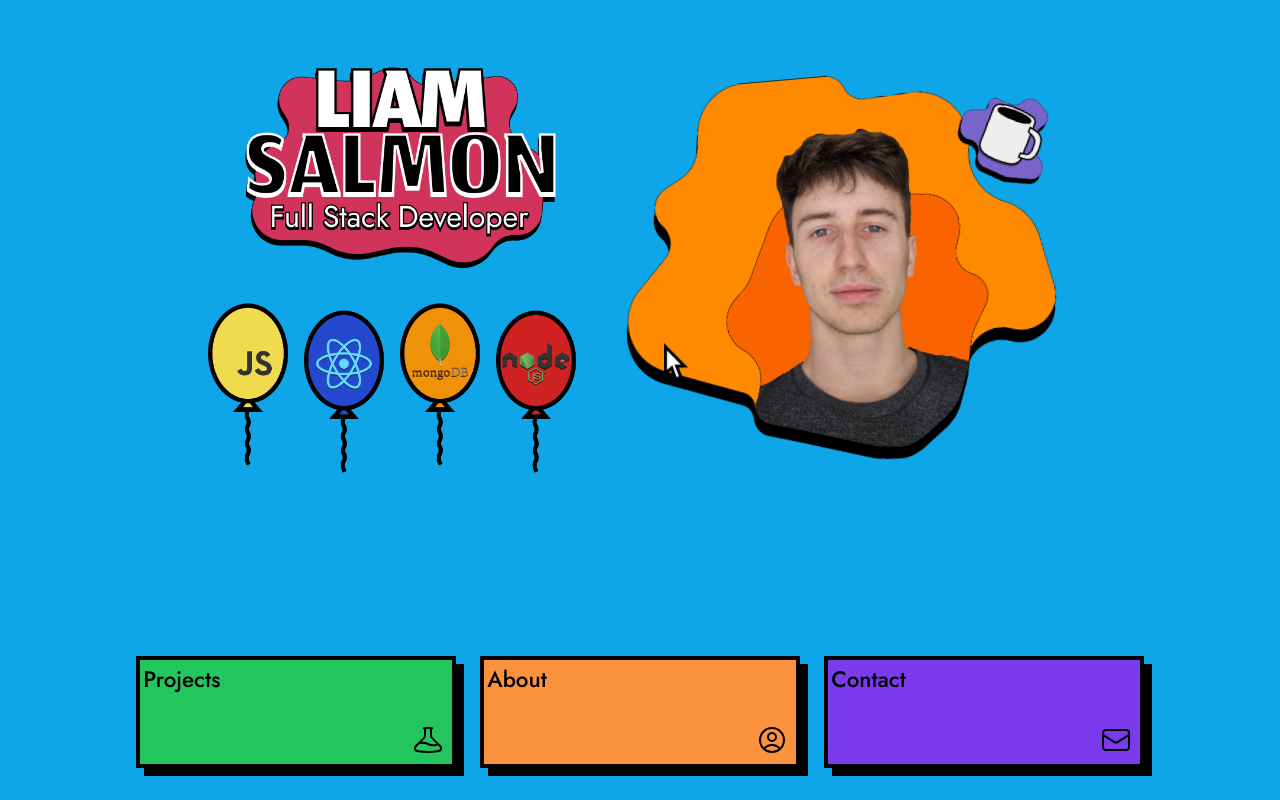
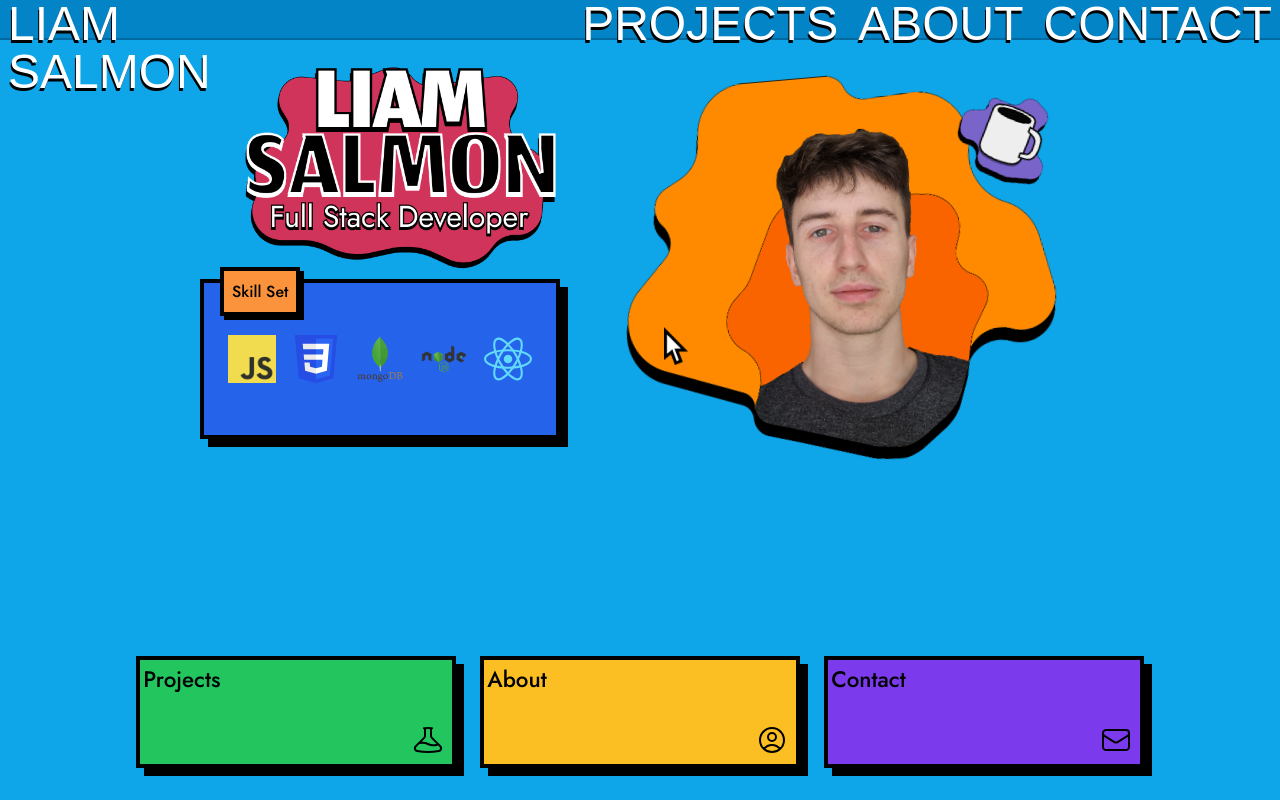
Before and after one commit to ElSammen/liamsalmon.com, a Next.js app: page / in a window 1280 px wide. Built offline with nearby package versions, Linux system fonts and the light colour scheme; a web font is replaced by a local one.

Commit message:
testing mobile responsiveness, modal still TODO

```diff
--- /dev/null
+++ b/app/components/navbar.js
@@ -0,0 +1,126 @@
+'use client'
+
+import React from 'react'
+import Link from 'next/link'
+import Image from 'next/image'
+import { useState, useCallback, useEffect } from 'react'
+import { subheaderFont, headerFont } from '../utils/fonts'
+import borgor from '../assets/borgor.png'
+
+function navbar() {
+
+
+    const useMediaQuery = (width) => {
+        const [targetReached, setTargetReached] = useState(false);
+
+        const updateTarget = useCallback((e) => {
+            if (e.matches) {
+                setTargetReached(true);
+            } else {
+                setTargetReached(false);
+            }
+        }, []);
+
+        useEffect(() => {
+            const media = window.matchMedia(`(max-width: ${width}px)`);
+            media.addListener(updateTarget);
+
+            // Check on mount (callback is not called until a change occurs)
+            if (media.matches) {
+                setTargetReached(true);
+            }
+
+            return () => media.removeListener(updateTarget);
+        }, []);
+
+        return targetReached;
+    };
+
+    const isBreakpoint = useMediaQuery(768)
+
+
+    /* handleMenu will be used to toggle the menu of the options */
+
+    const [menu, setMenu] = useState(false)
+
+    const handleMenu = () => {
+       setMenu(!menu)
+    }
+
+
+
+    return (
+        <div className='w-screen absolute top-0 bg-sky-600 border-b-2 h-10 border-sky-700 leading-0'>
+            <div className='flex flex-row justify-between'>
+                <Link href='/'>
+                    <div className={headerFont.className}>
+                        <p className='ml-2 text-[3rem] w-[10rem] text-white h-10  headerText
+                    decoration-2 underline-offset-2 hover:underline hover:cursor-pointer'
+                        >LIAM SALMON</p>
+                    </div>
+                </Link>
+
+                {!isBreakpoint ? <div className='justify-self-end flex flex-row gap-3'>
+                    <Link href='/pages/projects' >
+                        <div className={headerFont.className}>
+                            <p className='mr-2  text-[3rem] text-white h-10  headerText
+                    decoration-2 underline-offset-2 hover:text-green-500 hover:underline hover:cursor-pointer'
+                            >PROJECTS</p>
+                        </div>
+                    </Link>
+                    <Link href='/pages/about' >
+                        <div className={headerFont.className}>
+                            <p className='mr-2  text-[3rem] text-white h-10  headerText
+                    decoration-2 underline-offset-2 hover:text-amber-400 hover:underline hover:cursor-pointer'
+                            >ABOUT</p>
+                        </div>
+                    </Link>
+                    <Link href='/pages/contact' >
+                        <div className={headerFont.className}>
+                            <p className='mr-2  text-[3rem] text-white h-10  headerText
+                    decoration-2 underline-offset-2 hover:text-violet-600 hover:underline hover:cursor-pointer'
+                            >CONTACT</p>
+                        </div>
+                    </Link>
+                </div> :
+                    <div className='justify-self-end flex flex-row my-auto mr-2'
+                        onClick={() => handleMenu()}
+                    >
+                        <Image src={borgor} alt='burger menu' className='w-8 h-8' />
+                        { menu ?
+                            <div className='absolute top-9 right-1 bg-sky-600 p-1 border-b-2  border-black shadow-[4px_4px_0px_rgba(0,0,0,1)] leading-0'>
+                                <Link href='/pages/projects' >
+                                    <div className={headerFont.className}>
+                                        <p className='mr-2  text-[5rem] text-white  headerText
+                    decoration-2 underline-offset-2 blrd'
+                                        >PROJECTS</p>
+                                        </div>
+                                </Link>
+                                <Link href='/pages/about' >
+                                    <div className={headerFont.className}>
+                                        <p className='mr-2  text-[5rem] text-white  headerText
+                    decoration-2 underline-offset-2 '
+                                        >ABOUT</p>
+                                        </div>
+                                        </Link>
+                                <Link href='/pages/contact' >
+                                    <div className={headerFont.className}>
+                                        <p className='mr-2  text-[5rem] text-white   headerText
+                    decoration-2 underline-offset-2'
+                                        >CONTACT</p>
+                                        </div>
+                                        </Link>
+                            </div> : <></>
+                        }
+
+
+                    </div>
+                }
+            </div>
+
+        </div>
+
+    )
+}
+
+export default navbar
--- a/app/globals.css
+++ b/app/globals.css
@@ -30,6 +30,10 @@ colorpickerdeleteme {
   filter: drop-shadow(-2px 12px 0px #000);
 }
 
+.headerText {
+  filter: drop-shadow(-1px 3px 0px #000);
+
+}
 
 .nameimg {
   filter: drop-shadow(-1px 5px 0px #000);
--- a/app/layout.js
+++ b/app/layout.js
@@ -1,5 +1,6 @@
 import './globals.css'
 import { Inter } from 'next/font/google'
+import Navbar from './components/navbar.js'
 
 const inter = Inter({ subsets: ['latin'] })
 
@@ -13,7 +14,7 @@ export default function RootLayout({ children }) {
   return (
     <html lang="en">
       <body className={inter.className}>{children}
-
+        <Navbar />
       </body>
     </html>
   )
--- a/app/page.js
+++ b/app/page.js
@@ -8,6 +8,11 @@ import jsloon from './assets/jsloon.png'
 import reactloon from './assets/reactloon.png'
 import mongoloon from './assets/mongoloon.png'
 import nodeloon from './assets/nodeloon.png'
+import CSSlogo from './assets/CSSlogo.svg'
+import JSlogo from './assets/JS-logo.png'
+import mongo from './assets/mongoDB.png'
+import nodejs from './assets/nodejs.png'
+import reactIcon from './assets/React-icon.svg'
 import { headerFont, subheaderFont } from './utils/fonts.js'
 
 export default function Home() {
@@ -17,13 +22,13 @@ export default function Home() {
         <div className="flex flex-col name-box text-center mx-1 ml-2">
           <Image src={nameimg}
             alt="Picture of name of author over fuchsia ink splatter"
-            className="nameimg mt-3 sm:mt-4 mx-auto sm-mx-auto sm:ml-10 w-[22rem] sm:w-[20rem]"
+            className="nameimg mt-12 sm:mt-4 mx-auto sm-mx-auto sm:ml-10 w-[22rem] sm:w-[20rem]"
 
           />
           {/* <div className='bg-amber-400 border-black border-4 mt-1 mx-auto p-3 w-[20rem]'>
             <p className={subheaderFont.className}>While primarily skilled with the below technologies, I'm open to learning any new technology that comes my way.</p>
           </div> */}
-          <div className="flex flex-row justify-center sm:mt-10">
+          {/* <div className="flex flex-row justify-center sm:mt-10">
 
             <Image src={jsloon}
               alt="Picture of javascript logo imposed onto a balloon"
@@ -45,6 +50,35 @@ export default function Home() {
               className="nodeloon animate-[balloon2_10s_infinite] w-[5rem] sm:w-[5rem] mx-1 sm:mx-2"
 
             />
+          </div> */}
+          <div className="my-3 flex flex-row justify-center bg-blue-600 border-4 border-black shadow-[8px_8px_0px_rgba(0,0,0,1)] relative h-40">
+            <div className="justify-center border-4 border-black shadow-[4px_4px_0px_rgba(0,0,0,1)] bg-orange-400 -top-4 left-4 p-2 absolute">
+              <span className={subheaderFont.className}>Skill Set</span>
+            </div>
+            <div className="flex flex-row justify-center my-auto">
+              <Image src={JSlogo}
+                alt="Picture of javascript logo"
+                className="w-[3.5rem] sm:w-[3rem] mx-1 sm:mx-2"
+
+              />
+              <Image src={CSSlogo}
+                alt="Picture of CSS logo"
+                className="w-[3.5rem] sm:w-[3rem] mx-1 sm:mx-2"
+              />
+              <Image src={mongo}
+                alt="Picture of mongoDB logo"
+                className="w-[3.5rem] sm:w-[3rem] mx-1 sm:mx-2"
+              />
+              <Image src={nodejs}
+                alt="Picture of nodejs logo"
+                className="w-[3.5rem] sm:w-[3rem] mx-1 sm:mx-2"
+              />
+              <Image src={reactIcon}
+                alt="Picture of react logo"
+                className="w-[3.5rem] sm:w-[3rem] mx-1 sm:mx-2"
+              />
+            </div>
+
           </div>
         </div>
         <div className="flex flex-col imgbox relative sm:mt-4 sm:mx-4 md:mr-[2rem]">
@@ -81,8 +115,8 @@ export default function Home() {
           </Link>
 
           <Link href="/pages/about">
-            <div className="bottombox box2 h-[7rem] md:h-[7rem] sm:m-auto mx-5 sm:mx-3 bg-orange-400 w-[18rem] md:w-[20rem]  border-4 border-black shadow-[8px_8px_0px_rgba(0,0,0,1)] mb-[2rem] p-[0.2rem] text-[1.2rem] sm:text-[1.7rem] md:text-[1.4rem]
-          hover:bg-orange-500 hover:border-orange-700 hover:shadow-[8px_8px_0px_rgba(0,0,0,1)] hover:cursor-pointer hover:text-white relative"
+            <div className="bottombox box2 h-[7rem] md:h-[7rem] sm:m-auto mx-5 sm:mx-3 bg-amber-400 w-[18rem] md:w-[20rem]  border-4 border-black shadow-[8px_8px_0px_rgba(0,0,0,1)] mb-[2rem] p-[0.2rem] text-[1.2rem] sm:text-[1.7rem] md:text-[1.4rem]
+          hover:bg-amber-500 hover:border-amber-700 hover:shadow-[8px_8px_0px_rgba(0,0,0,1)] hover:cursor-pointer hover:text-white relative"
             >
               <p className={subheaderFont.className}>About</p>
               <div className='svgbox absolute right-2 bottom-2'>
--- a/app/pages/projects/page.js
+++ b/app/pages/projects/page.js
@@ -51,7 +51,7 @@ export default function Projects() {
                     <div
                         id={1}
                         onClick={() => setExpand(1)}
-                        className="flex flex-col bg-fuchsia-500 border-4 border-black shadow-[8px_8px_0px_rgba(0,0,0,1)] p-5 text-center mb-3 relative">
+                        className="flex flex-col bg-fuchsia-500 border-4 border-black shadow-[8px_8px_0px_rgba(0,0,0,1)] p-5 text-center mb-3 mx-auto relative">
                         {expandedState[1] ? <div className="absolute top-0 right-1 cursor-pointer hover:text-white text-[1.5rem]"
                             onClick={(e) => {
                                 e.stopPropagation(); // This took a while to discover, but its the only way to get the child closebutton to work.
@@ -80,7 +80,7 @@ export default function Projects() {
                     <div
                         id={2}
                         onClick={() => setExpand(2)}
-                        className="transition flex flex-col bg-violet-500 border-4 border-black shadow-[8px_8px_0px_rgba(0,0,0,1)] p-5 text-center mb-3 relative">
+                        className="transition flex flex-col bg-violet-500 border-4 border-black shadow-[8px_8px_0px_rgba(0,0,0,1)] p-5 text-center mx-auto mb-3 relative">
                         {expandedState[2] ? <div className="absolute top-0 right-1 cursor-pointer hover:text-white text-[1.5rem]"
                             onClick={(e) => {
                                 e.stopPropagation();
@@ -111,7 +111,7 @@ export default function Projects() {
                     <div
                         id={3}
                         onClick={() => setExpand(3)}
-                        className="flex flex-col bg-fuchsia-500 border-4 border-black shadow-[8px_8px_0px_rgba(0,0,0,1)] p-5 text-center mb-3 relative">
+                        className="flex flex-col bg-fuchsia-500 border-4 border-black shadow-[8px_8px_0px_rgba(0,0,0,1)] p-5 text-center  mx-auto mb-3 relative">
                         {expandedState[3] ? <div className="absolute top-0 right-1 cursor-pointer hover:text-white text-[1.5rem]"
                             onClick={(e) => {
                                 e.stopPropagation();
@@ -141,7 +141,7 @@ export default function Projects() {
                         id={4}
                         onClick={() => setExpand(4)}
 
-                        className="flex flex-col bg-violet-500 border-4 border-black shadow-[8px_8px_0px_rgba(0,0,0,1)] text-center p-5 mb-3 relative">
+                        className="flex flex-col bg-violet-500 border-4 border-black shadow-[8px_8px_0px_rgba(0,0,0,1)] text-center  mx-auto p-5 mb-3 relative">
                         {expandedState[4] ? <div className="absolute top-0 right-1 cursor-pointer hover:text-white text-[1.5rem]"
                             onClick={(e) => {
                                 e.stopPropagation();
@@ -171,7 +171,7 @@ export default function Projects() {
                         id={5}
                         onClick={() => setExpand(5)}
 
-                        className="flex flex-col bg-fuchsia-500 border-4 border-black shadow-[8px_8px_0px_rgba(0,0,0,1)] text-center mb-3 relative">
+                        className="flex flex-col bg-fuchsia-500 border-4 border-black shadow-[8px_8px_0px_rgba(0,0,0,1)] text-center  mx-auto mb-3 relative">
                         {expandedState[5] ? <div className="absolute top-0 right-1 cursor-pointer hover:text-white text-[1.5rem]"
                             onClick={(e) => {
                                 e.stopPropagation();
--- /dev/null
+++ b/app/pages/projects/projModal.js
@@ -0,0 +1,12 @@
+import React from 'react'
+
+function projModal() {
+  return (
+    <>
+    <div></div>
+    <div></div>
+    </>
+  )
+}
+
+export default projModal
```
Also changed, not shown: app/assets/borgor.png (added).
